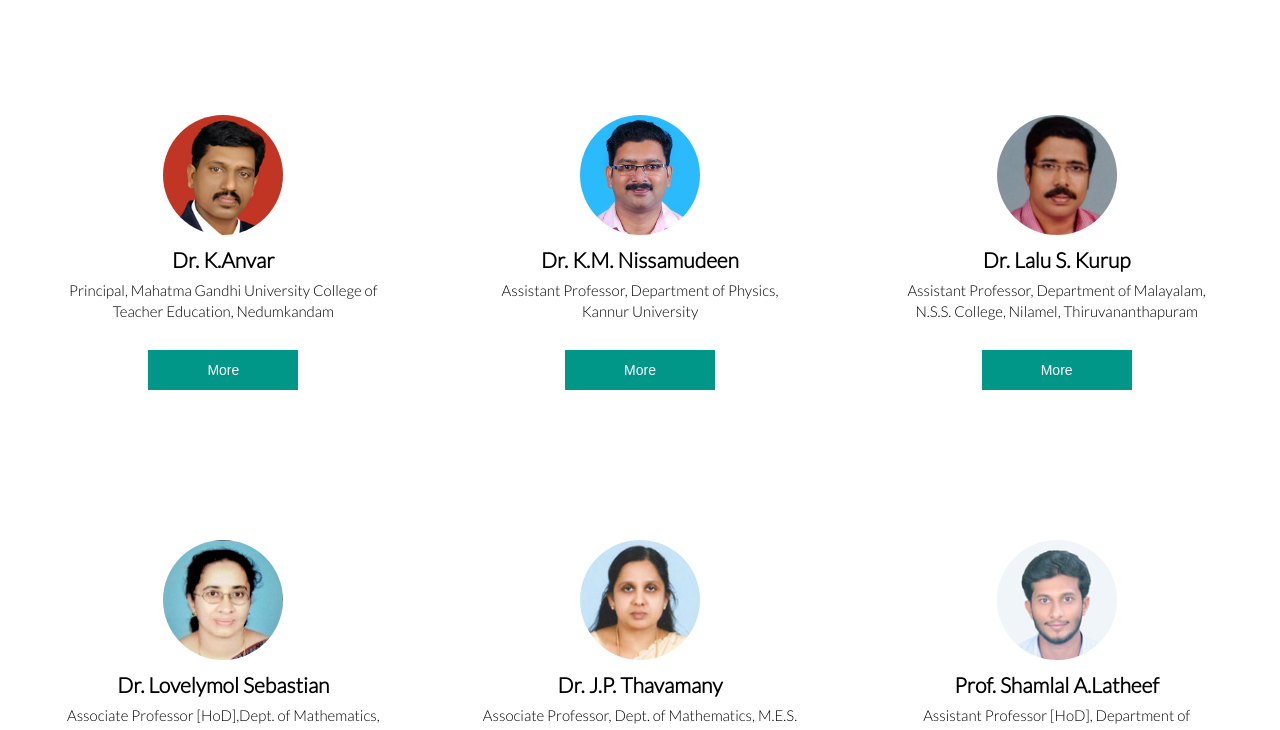
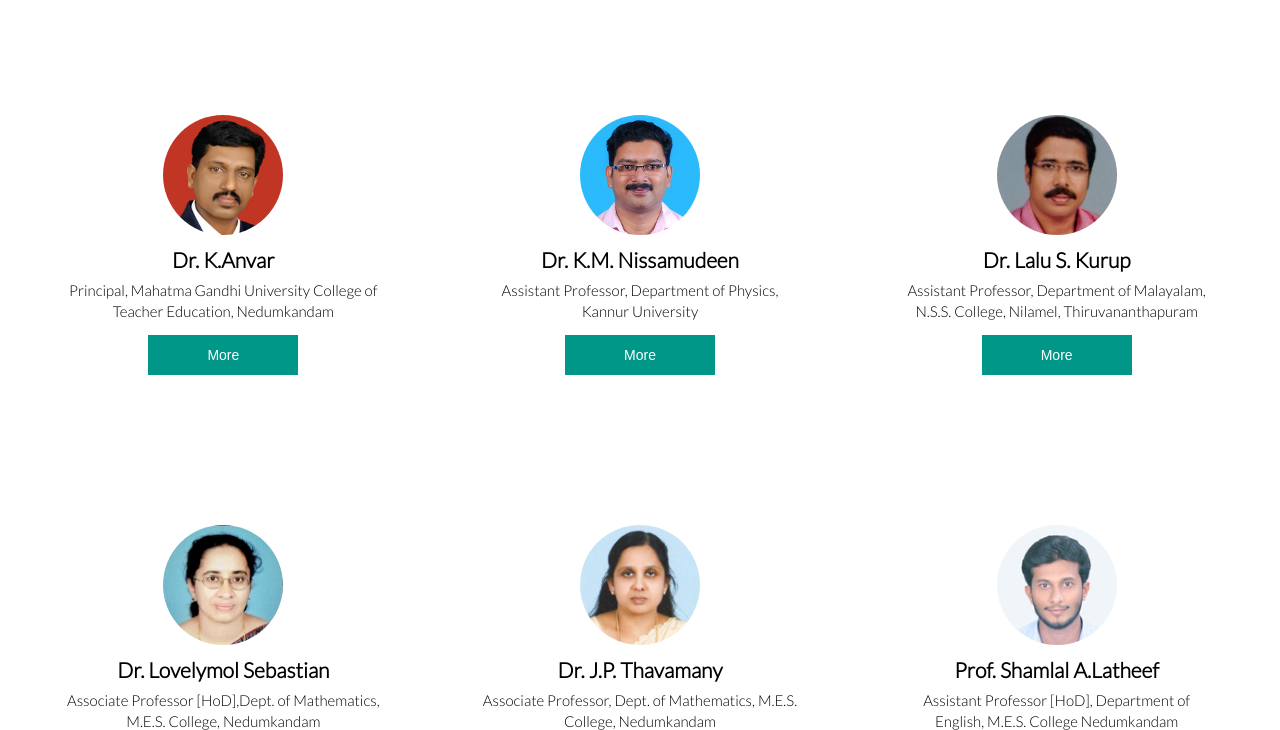
Before and after one commit to ianandhum/misbahmes-ui, a React app: page /about in a window 1280 px wide. Shown: the part 564-1294 px from the top of the page. Built offline with nearby package versions, Linux system fonts and the light colour scheme; a web font is replaced by a local one.

Commit message:
updates+

```diff
--- a/src/about.css
+++ b/src/about.css
@@ -73,7 +73,7 @@
     margin-top:50px;
 }
 .person_box{
-    min-height: 300px;
+    min-height: 250px;
     margin:50px 0px;
     padding:10px 50px;
     cursor: pointer;
@@ -86,7 +86,7 @@
 
 }
 .person_box_main{
-    min-height: 300px;
+    min-height: 250px;
     margin:50px 0px;
     background:transparent;
     cursor: pointer;
@@ -138,7 +138,7 @@
 }
 .person_box .pos,.person_box_main .pos{
     margin-top:5px;
-    height: 40px;
+    height: 25px;
     font-size:15px;
     font-family: "Lato",sans-serif;
     text-align: center;
```
